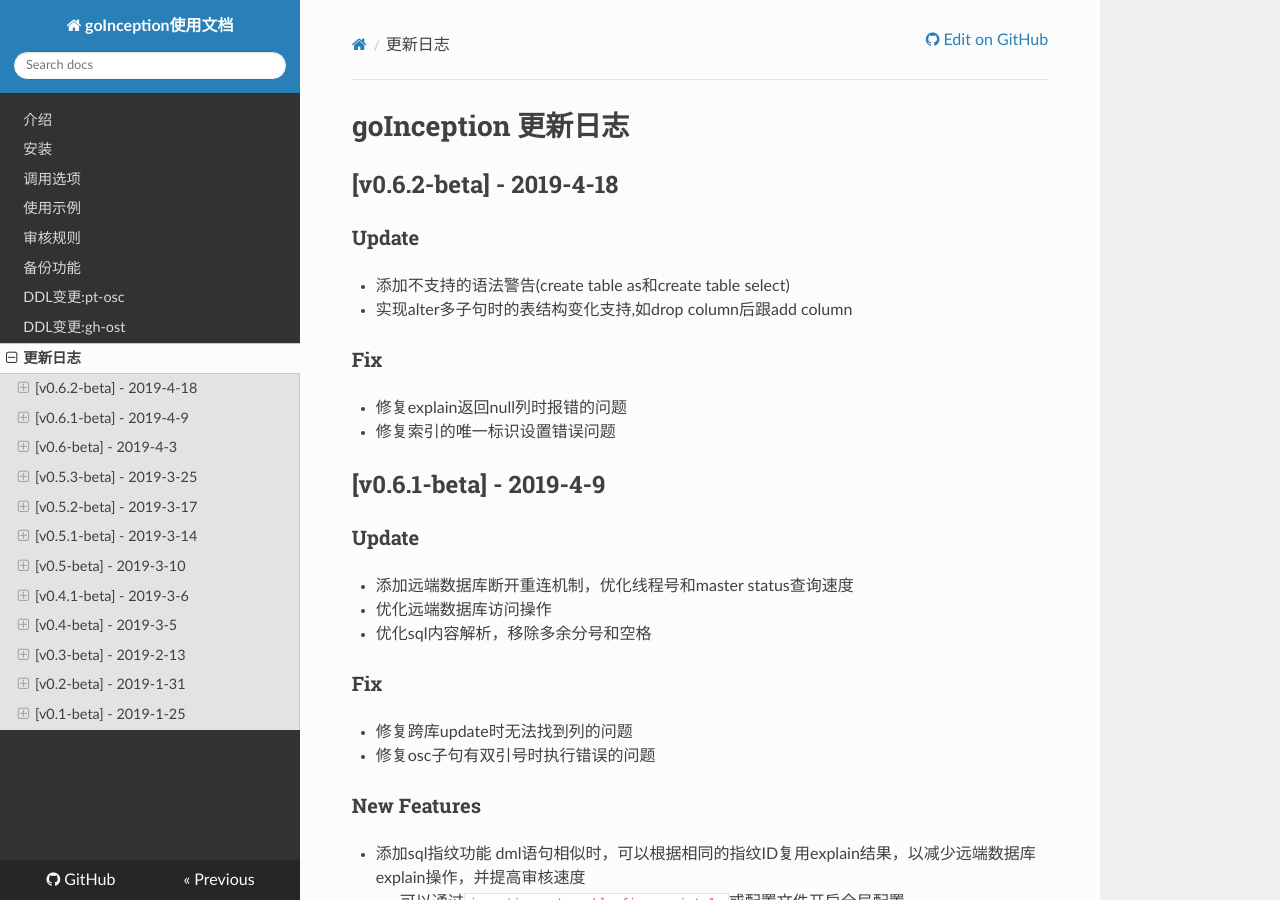
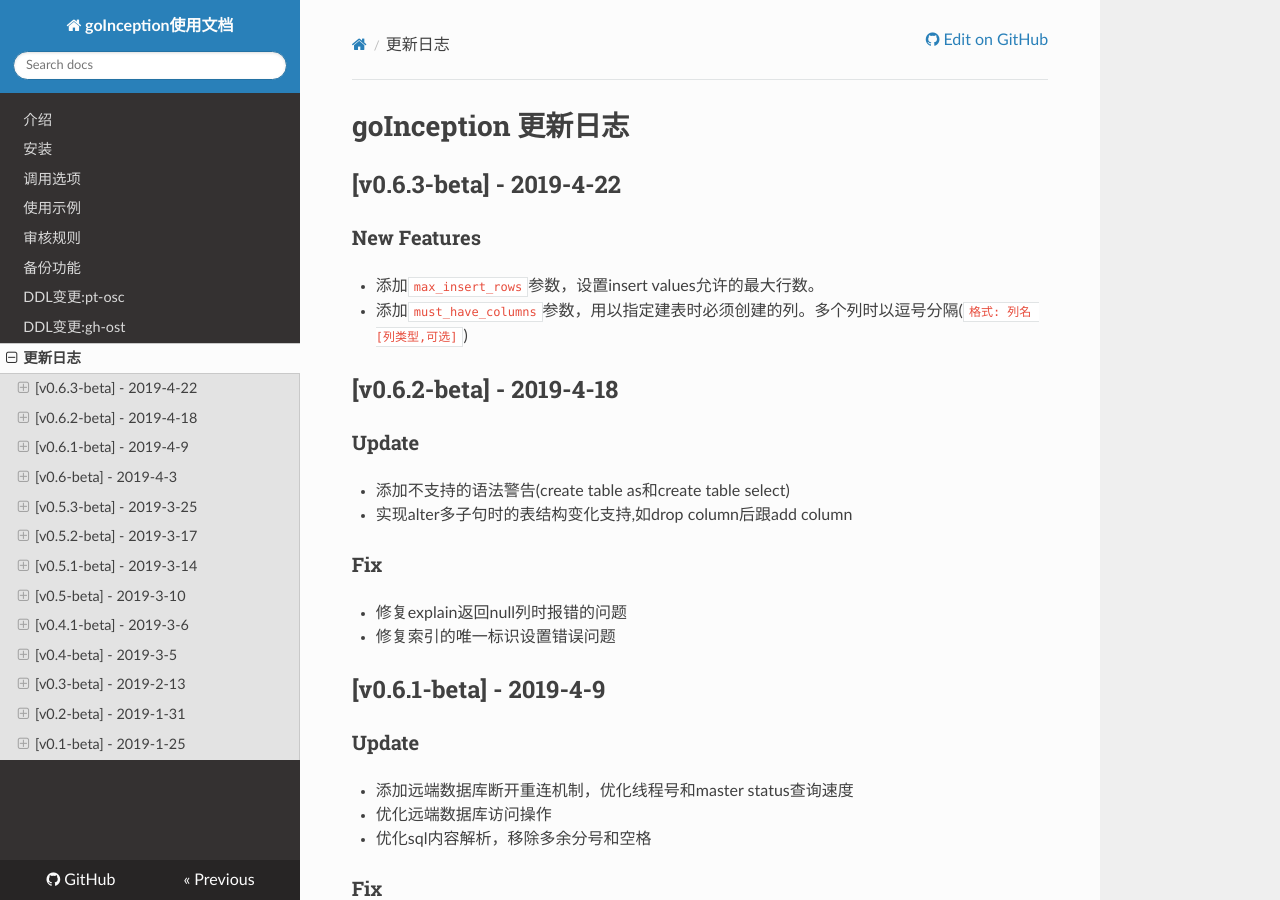
Before and after one commit to hanchuanchuan/goInception, an MkDocs documentation site: the page built from docs/changelog.md, in a window 1280 px wide and 900 px high. Built offline with MkDocs 1.6.1, drawn with Linux system fonts in a browser that asks for light colours; nearby versions of some CDN libraries.

Commit message:
release: v0.6.3

```diff
--- a/docs/changelog.md
+++ b/docs/changelog.md
@@ -1,4 +1,12 @@
 # goInception 更新日志
+
+
+## [v0.6.3-beta] - 2019-4-22
+
+### New Features
+* 添加`max_insert_rows`参数，设置insert values允许的最大行数。
+* 添加`must_have_columns`参数，用以指定建表时必须创建的列。多个列时以逗号分隔(`格式: 列名 [列类型,可选]`)
+
 
 ## [v0.6.2-beta] - 2019-4-18
 ### Update
```
